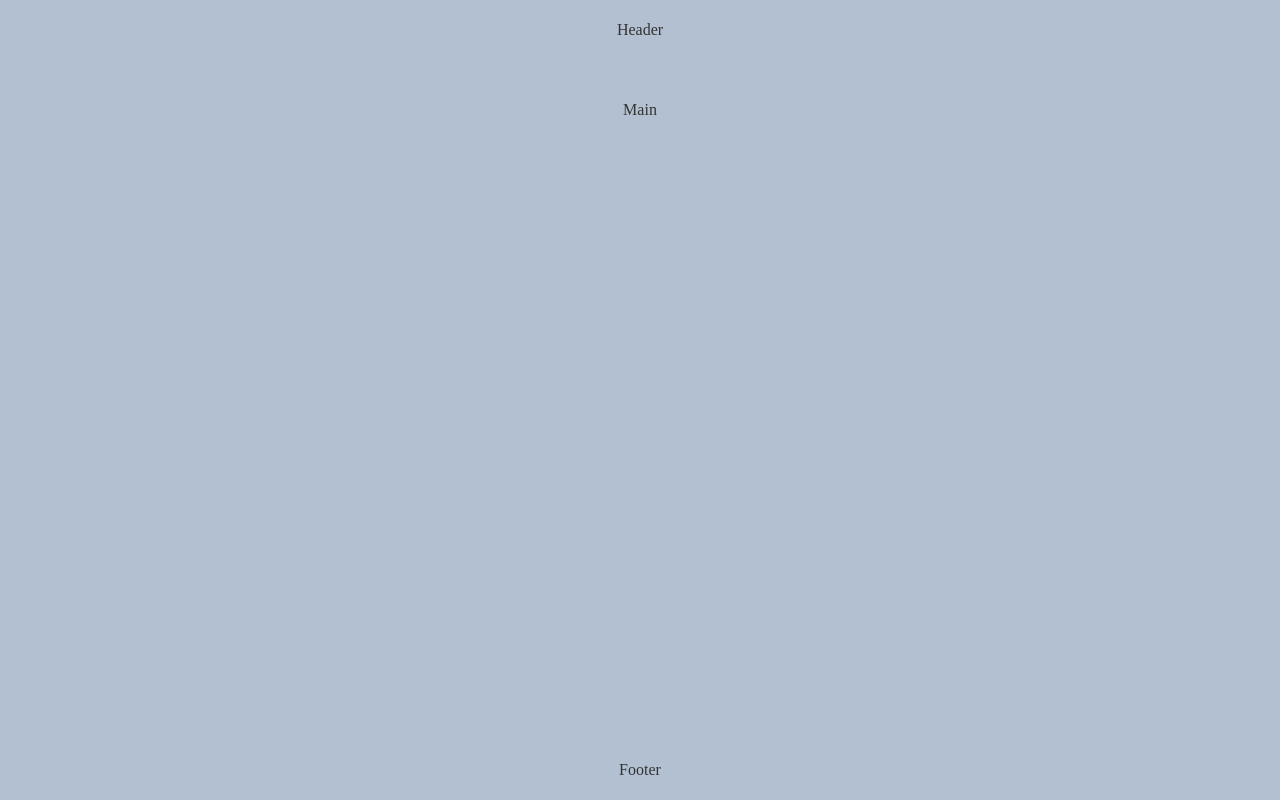
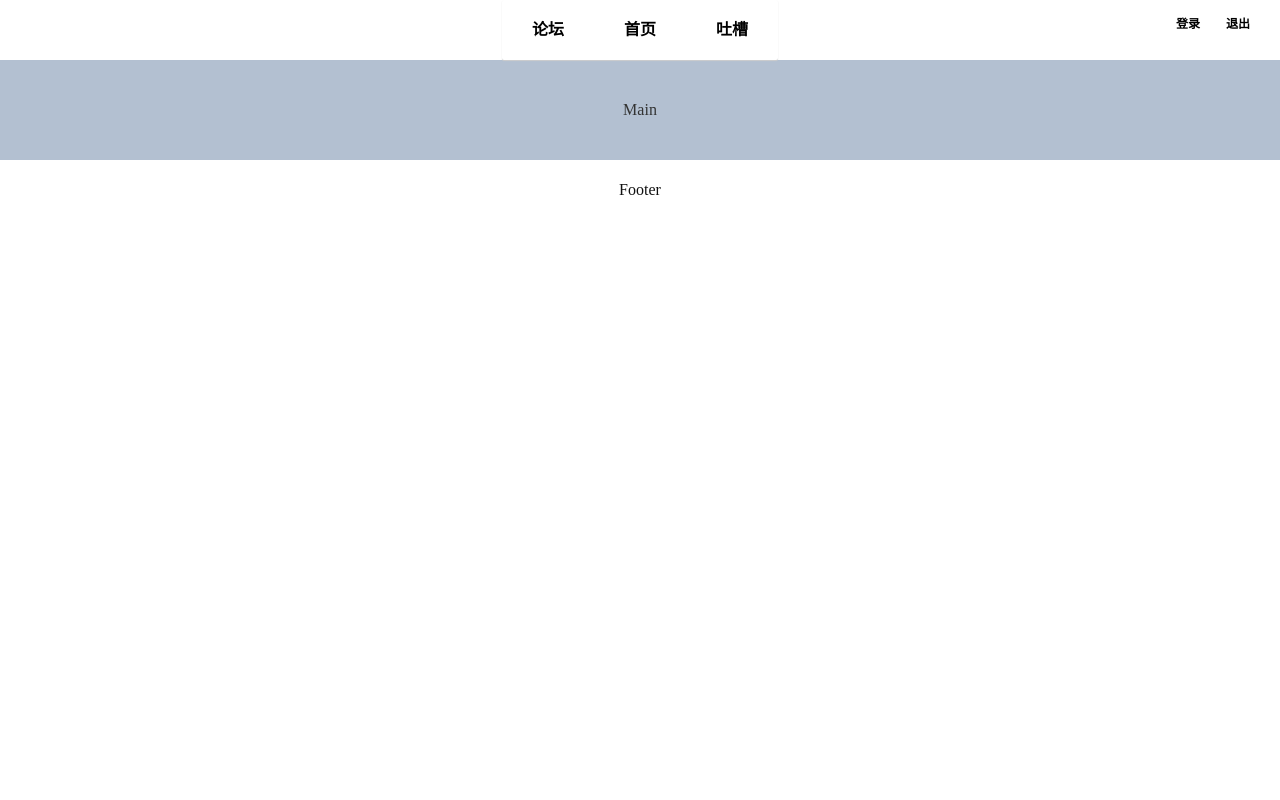
Before and after one commit to hemycoo/jsfwlt, a Vue app: page /#/home in a window 1280 px wide. Built offline with nearby package versions, Linux system fonts and the light colour scheme.

Commit message:
header0.1

```diff
--- a/src/components/Home.vue
+++ b/src/components/Home.vue
@@ -1,6 +1,16 @@
 <template>
   <el-container>
-    <el-header>Header</el-header>
+    <el-header>
+      <div>
+        <nav v-bind:class="active" v-on:click.prevent>
+          <a href="#" class="headerProjectName" v-on:click="makeActive('home')">论坛</a>
+          <a href="#" class="headerFirstPage" v-on:click="makeActive('firstPage')">首页</a>
+          <a href="#" class="headerTuCao" v-on:click="makeActive('tuCao')">吐槽</a>
+          <a href="#" class="headerLogIn" v-on:click="makeActive('logIn')">登录</a>
+          <a href="#" class="headerLogOut" v-on:click="makeActive('logOut')">退出</a>
+        </nav>
+      </div>
+    </el-header>
     <el-main>Main</el-main>
     <el-footer>Footer</el-footer>
   </el-container>
@@ -15,12 +25,118 @@ export default {}
   height: 100%;
   width: 100%;
 }
-.el-header,
-.el-main,
-.el-footer {
+.el-header {
+  background-color: #fff;
+  color: #333;
+  text-align: center;
+  line-height: 60px;
+}
+.el-main {
   background-color: #b3c0d1;
   color: #333;
   text-align: center;
   line-height: 60px;
 }
+.el-footer {
+  background-color: #ffffff;
+  color: #111;
+  text-align: center;
+  line-height: 60px;
+}
+
+a,
+a:visited {
+  outline: none;
+  color: #389dc1;
+}
+
+a:hover {
+  text-decoration: none;
+}
+
+section,
+footer,
+header,
+aside,
+nav {
+  display: block;
+}
+
+nav {
+  display: inline-block;
+  /* margin: 60px auto 45px; */
+  background-color: #ffffff;
+  box-shadow: 0 1px 1px #ccc;
+  border-radius: 2px;
+}
+
+nav a {
+  display: inline-block;
+  padding: 18px 30px;
+  color: #000 !important;
+  font-weight: bold;
+  font-size: 16px;
+  text-decoration: none !important;
+  line-height: 1;
+  text-transform: uppercase;
+  background-color: transparent;
+
+  -webkit-transition: background-color 0.25s;
+  -moz-transition: background-color 0.25s;
+  transition: background-color 0.25s;
+}
+
+nav a:first-child {
+  border-radius: 2px 0 0 2px;
+}
+
+nav a:last-child {
+  border-radius: 0 2px 2px 0;
+}
+
+nav.headerProjectName .headerProjectName,
+nav.headerFirstPage .headerFirstPage,
+nav.headerTuCao .headerTuCao {
+  background-color: #e35885;
+}
+
+.headerLogIn {
+  color: #e75530;
+  font-size: 12px;
+  display: block;
+  height: 16px;
+  float: right;
+  margin-top: 0;
+  padding-right: 20px;
+  position: absolute;
+  right: 60px;
+  top: 0;
+}
+.headerLogOut {
+  color: #e75530;
+  font-size: 12px;
+  display: block;
+  height: 16px;
+  float: right;
+  margin-top: 0;
+  position: absolute;
+  right: 0;
+  top: 0;
+}
+
+p {
+  font-size: 22px;
+  font-weight: bold;
+  color: #7d9098;
+}
+
+p b {
+  color: #ffffff;
+  display: inline-block;
+  padding: 5px 10px;
+  background-color: #c4d7e0;
+  border-radius: 2px;
+  text-transform: uppercase;
+  font-size: 18px;
+}
 </style>
--- a/src/router/index.js
+++ b/src/router/index.js
@@ -1,15 +1,13 @@
 import Vue from 'vue'
 import VueRouter from 'vue-router'
-import App from '../App.vue'
 import Home from '../components/Home'
 
 Vue.use(VueRouter)
 
 const routes = [
   {
-    path: '/app',
-    name: 'app',
-    component: App
+    path: '/',
+    redirect: '/home'
   },
   {
     path: '/home',
```
